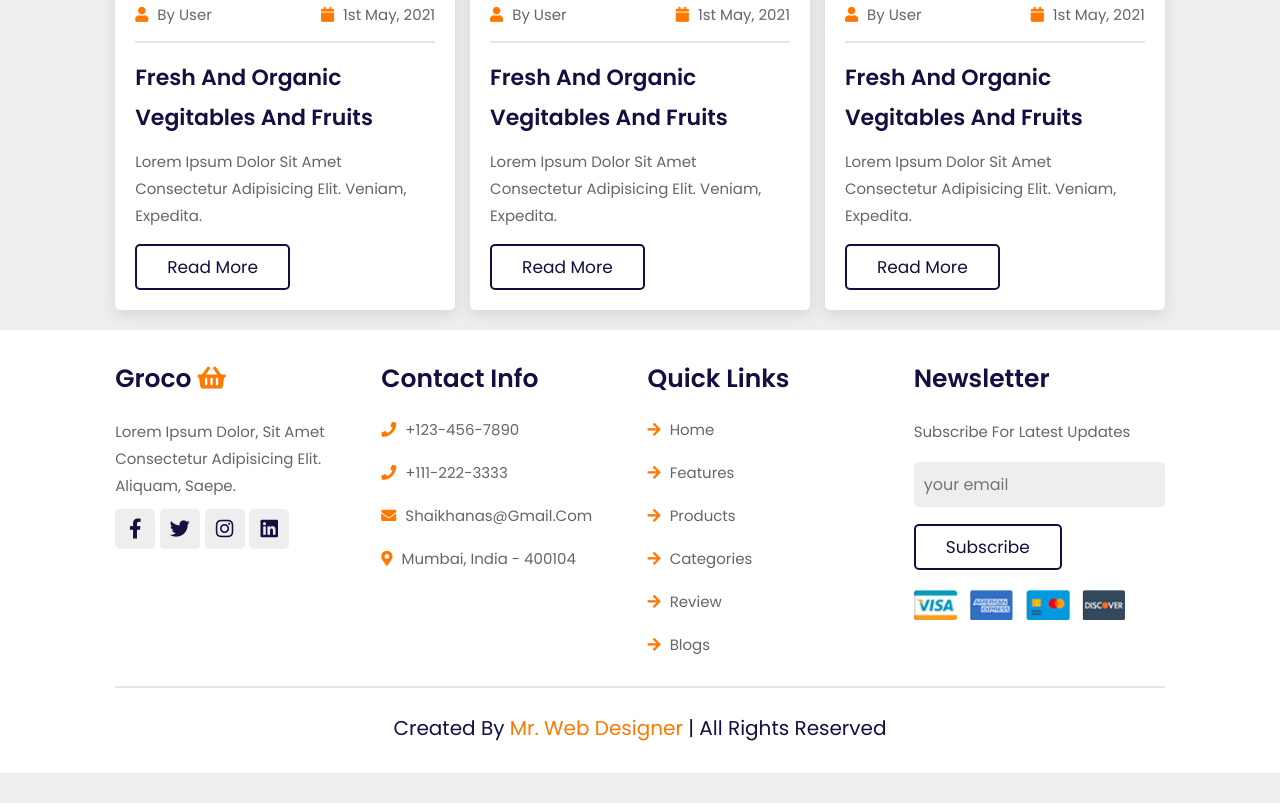
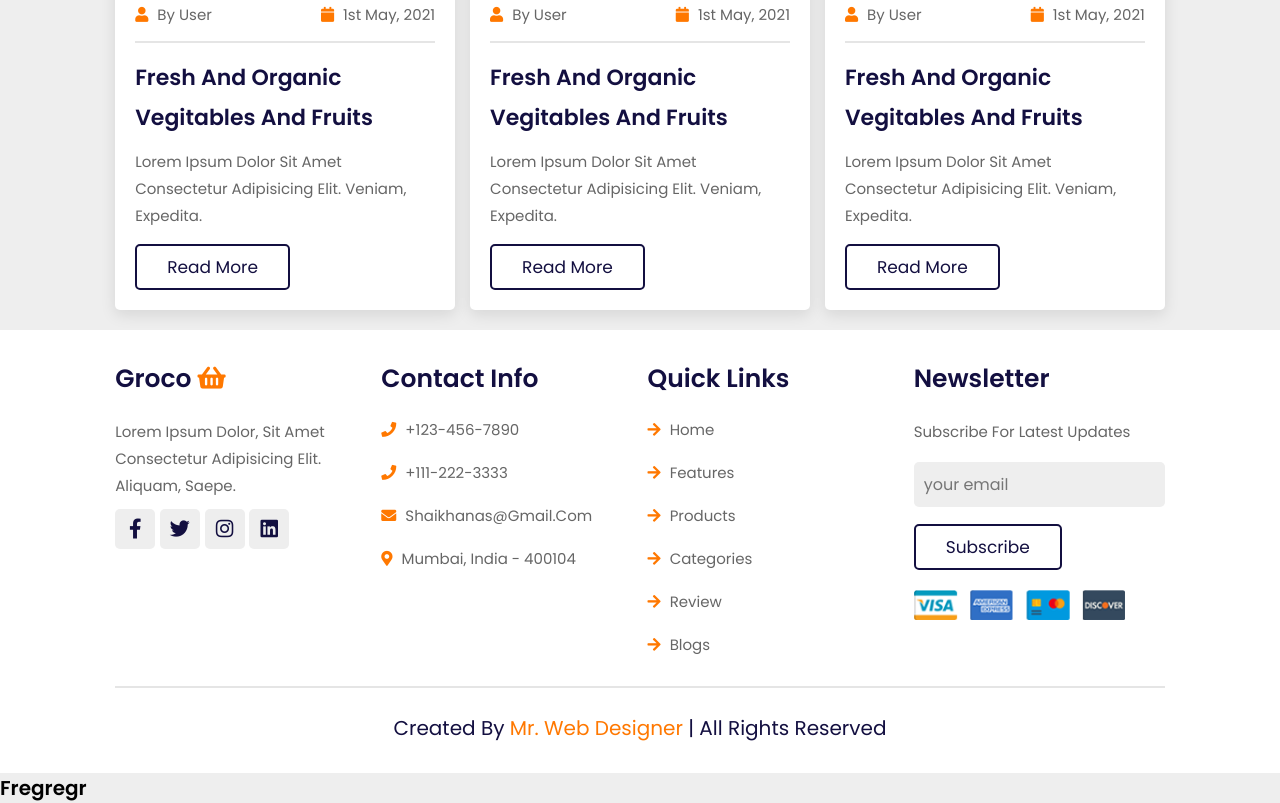
Before and after one commit to alex2802alex/fcmss, a plain HTML site: page index.html in a window 1280 px wide. Shown: the part 3939-4742 px from the top of the page. Before the commit the page ends 4712 px from the top, so only its background shows below. Drawn offline with nearby package versions, Linux system fonts and the light colour scheme; files that its build step writes are made by us from their sources; files whose address does not match are found by name.

Commit message:
add h1 tag

```diff
--- a/index.html
+++ b/index.html
@@ -495,11 +495,7 @@
 
 
 
-
-
-
-
-
+<h1>fregregr</h1>
 
 
 
```
